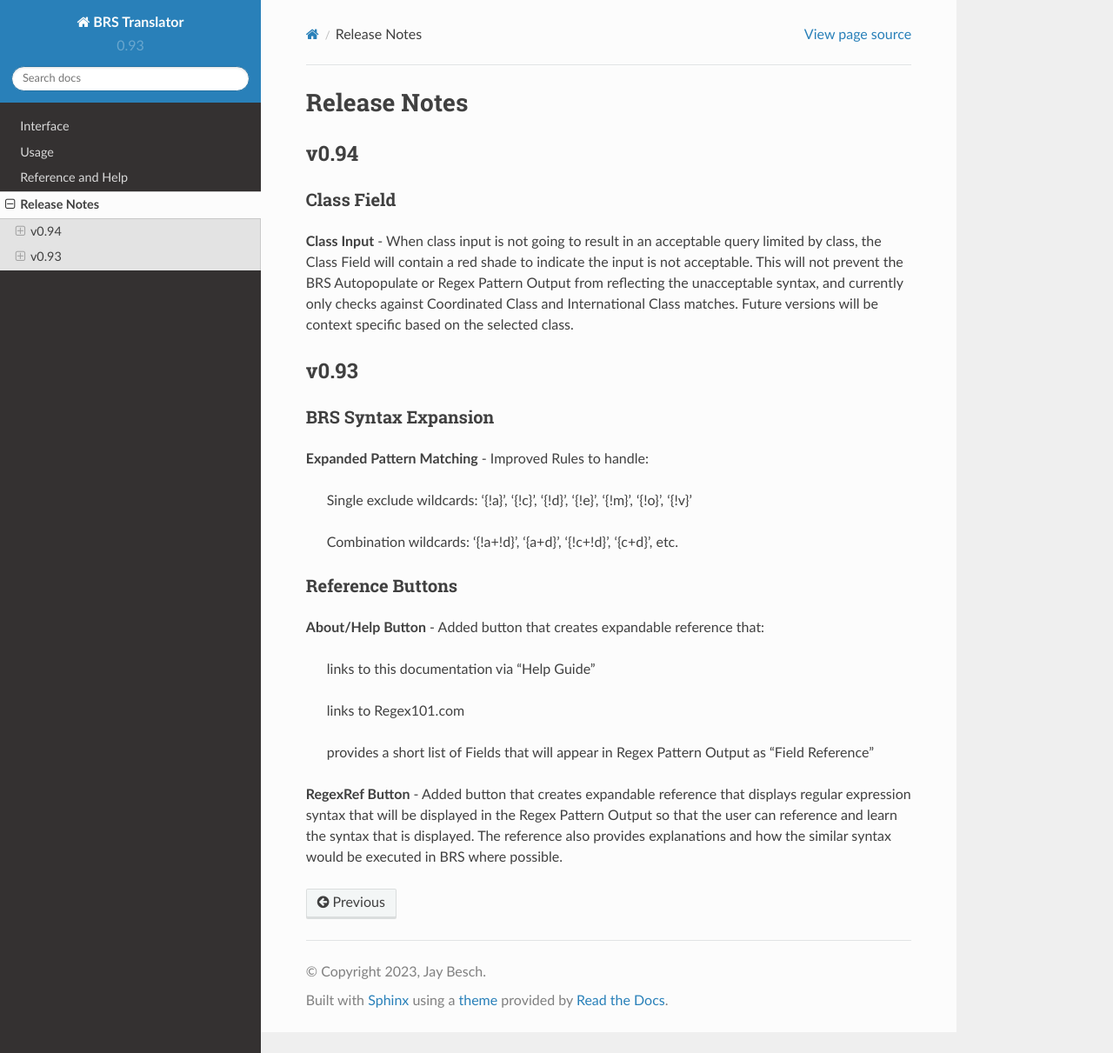
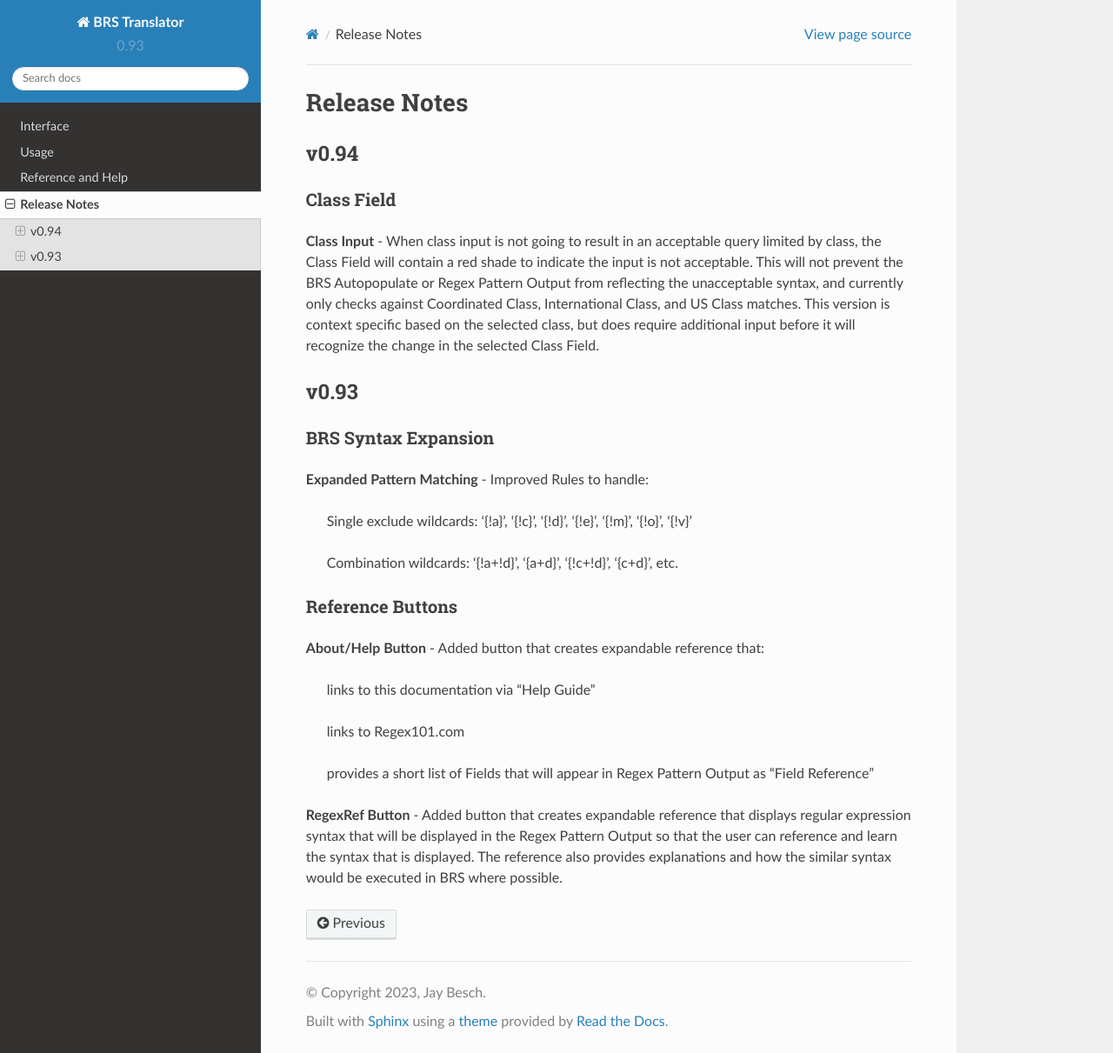
Before and after one commit to Ayjent/BRS-Translator, a Sphinx documentation site: the page built from docs/source/release-notes.rst, in a window 1280 px wide and 1211 px high. Shown: the whole window at 87% size. Built offline with Sphinx 7.4.7 and the Read the Docs theme 2.0.0, drawn with Linux system fonts in a browser that asks for light colours.

Commit message:
Update release-notes.rst

```diff
--- a/docs/source/release-notes.rst
+++ b/docs/source/release-notes.rst
@@ -8,7 +8,7 @@ Class Field
 ^^^^^^^^^^^
 
 **Class Input** - When class input is not going to result in an acceptable query limited by class, the Class Field will contain a red shade to indicate the input is not acceptable.
-This will not prevent the BRS Autopopulate or Regex Pattern Output from reflecting the unacceptable syntax, and currently only checks against Coordinated Class and International Class matches.  Future versions will be context specific based on the selected class.
+This will not prevent the BRS Autopopulate or Regex Pattern Output from reflecting the unacceptable syntax, and currently only checks against Coordinated Class, International Class, and US Class matches.  This version is context specific based on the selected class, but does require additional input before it will recognize the change in the selected Class Field.
 
 v0.93
 -----
```
